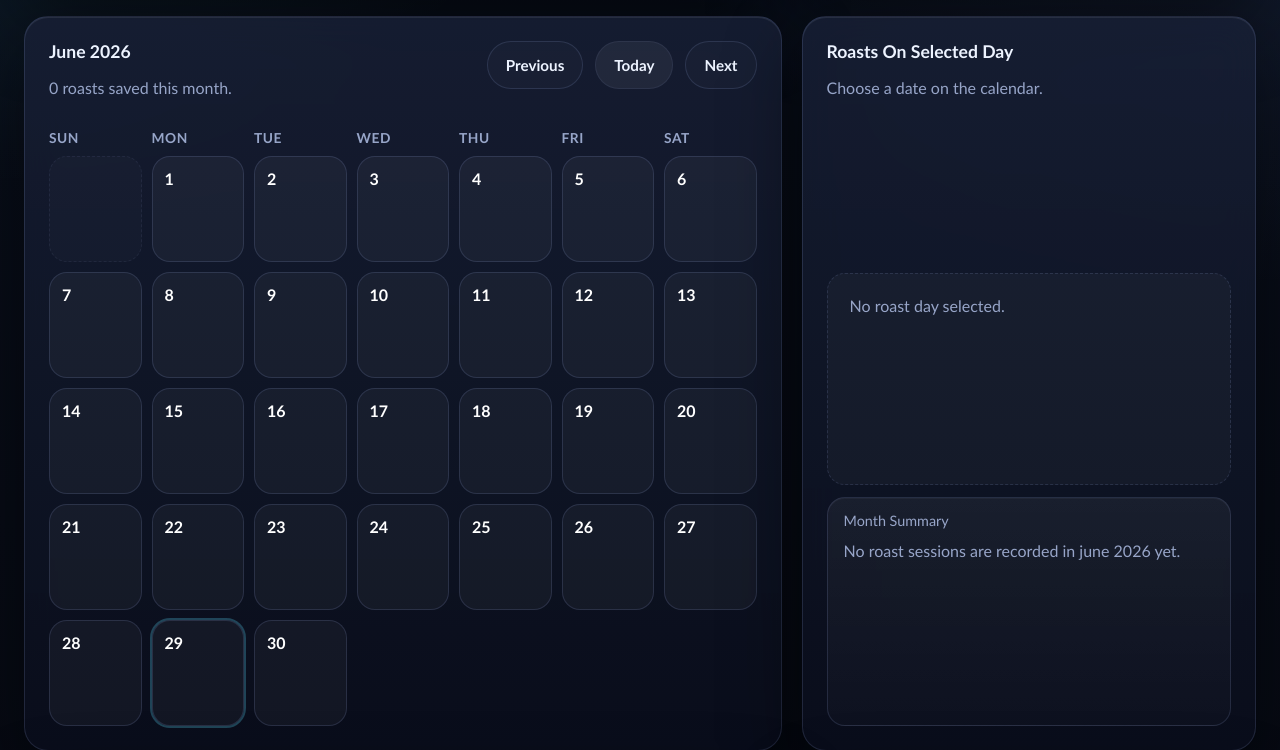
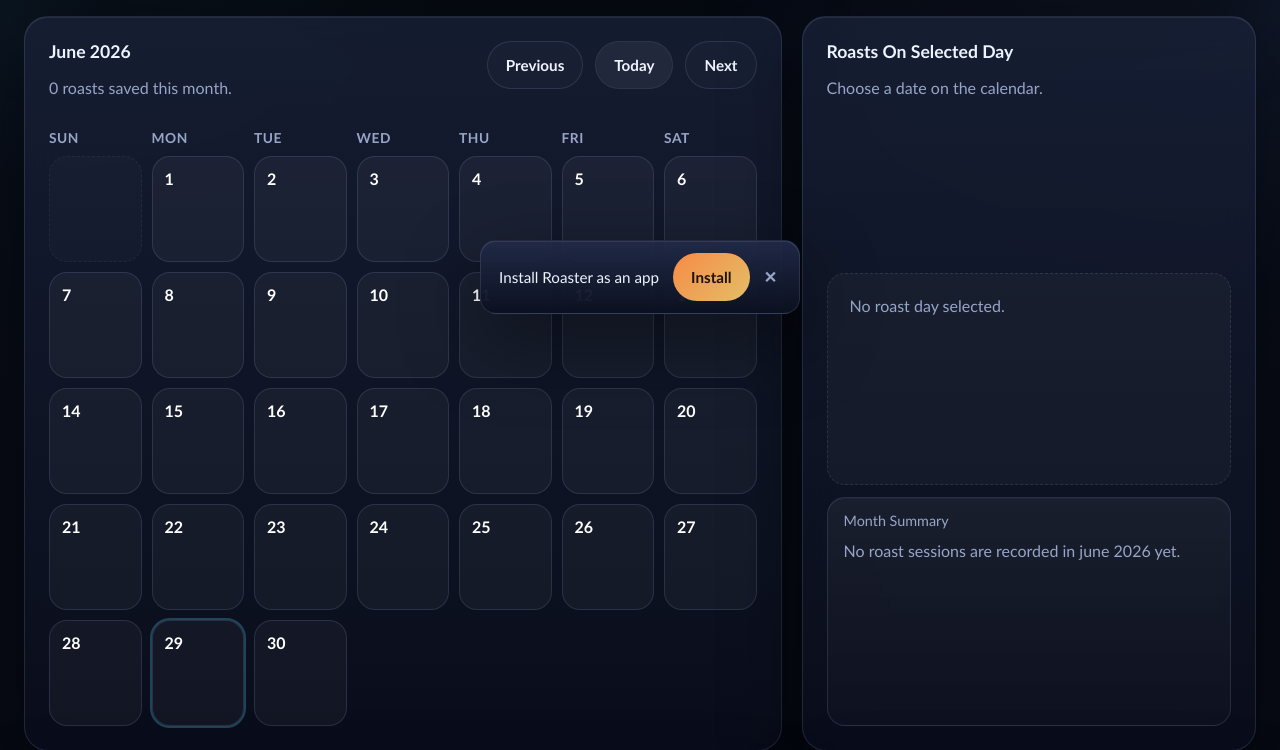
Before and after one commit to AnthonySilva03/roasterServer, a Flask app: page / in a window 1280 px wide. Shown: the part 470-1220 px from the top of the page. Run offline with Flask 3, Linux system fonts and the light colour scheme; data that the repository does not hold is empty.

Commit message:
Add PWA install-helper banner
Dismissible "Install Roaster as an app" banner (in base.html, shown app-wide).
Progressive enhancement in pwa_install.js: if the browser fires
beforeinstallprompt (Chromium on a secure origin) the button does a real
one-tap install; otherwise it shows "Add to Home screen" instructions — the
only install path in Firefox or over the Pi's http:// AP. Hides when already
installed (display-mode: standalone) and on appinstalled; dismiss is
per-session. Added to the SW precache (cache v5).

Co-Authored-By: Claude Opus 4.8 <noreply@anthropic.com>

```diff
--- a/app/static/css/app.css
+++ b/app/static/css/app.css
@@ -1125,3 +1125,84 @@ canvas {
         max-width: none;
     }
 }
+
+.pwa-install-banner {
+    position: fixed;
+    left: 50%;
+    transform: translateX(-50%);
+    bottom: calc(16px + env(safe-area-inset-bottom));
+    z-index: 1100;
+    display: flex;
+    align-items: center;
+    gap: 14px;
+    padding: 12px 14px 12px 18px;
+    border-radius: 16px;
+    background: var(--panel-strong);
+    border: 1px solid var(--border);
+    box-shadow: var(--shadow), var(--glass-highlight);
+    max-width: min(440px, calc(100vw - 24px));
+}
+
+.pwa-install-text {
+    color: var(--ink);
+    font-size: 0.95rem;
+}
+
+.pwa-install-actions {
+    display: flex;
+    align-items: center;
+    gap: 6px;
+    margin-left: auto;
+}
+
+.pwa-install-dismiss {
+    background: transparent;
+    border: none;
+    color: var(--muted);
+    font-size: 1rem;
+    line-height: 1;
+    cursor: pointer;
+    padding: 6px 8px;
+}
+
+.pwa-install-help {
+    position: fixed;
+    inset: 0;
+    z-index: 1200;
+    display: flex;
+    align-items: center;
+    justify-content: center;
+    padding: 20px;
+    background: rgba(0, 0, 0, 0.6);
+}
+
+.pwa-install-help-card {
+    background: var(--panel-strong);
+    border: 1px solid var(--border);
+    border-radius: 20px;
+    padding: 22px 24px;
+    max-width: 430px;
+    box-shadow: var(--shadow), var(--glass-highlight);
+}
+
+.pwa-install-help-card h3 {
+    margin: 0 0 12px;
+    color: var(--ink);
+}
+
+.pwa-install-help-card ol {
+    margin: 0 0 18px;
+    padding-left: 1.2em;
+    color: var(--muted);
+    line-height: 1.6;
+}
+
+.pwa-install-help-card strong {
+    color: var(--accent-dark);
+}
+
+/* Class selectors above would otherwise beat the UA [hidden] rule. */
+.pwa-install-banner[hidden],
+.pwa-install-help[hidden] {
+    display: none;
+}
--- a/app/static/sw.js
+++ b/app/static/sw.js
@@ -1,6 +1,6 @@
 // Roaster Server service worker.
 // Bump CACHE_VERSION whenever precached assets change to invalidate old caches.
-const CACHE_VERSION = "roaster-v4";
+const CACHE_VERSION = "roaster-v5";
 const PRECACHE = `${CACHE_VERSION}-precache`;
 const RUNTIME = `${CACHE_VERSION}-runtime`;
 
@@ -17,6 +17,7 @@ const STATIC_ASSETS = [
     "/static/js/lookup_page.js",
     "/static/js/lookup_edit.js",
     "/static/js/settings.js",
+    "/static/js/pwa_install.js",
     "/static/js/origin_map.js",
     "/static/vendor/socket.io.min.js",
     "/static/vendor/chart.umd.min.js",
--- a/app/templates/base.html
+++ b/app/templates/base.html
@@ -43,8 +43,28 @@
 
     <div id="toastRegion" class="toast-region" aria-live="polite" aria-atomic="false"></div>
 
+    <div id="pwaInstallBanner" class="pwa-install-banner" hidden>
+        <span class="pwa-install-text">Install Roaster as an app</span>
+        <div class="pwa-install-actions">
+            <button id="pwaInstallButton" class="primary" type="button">Install</button>
+            <button id="pwaInstallDismiss" class="pwa-install-dismiss" type="button" aria-label="Dismiss">✕</button>
+        </div>
+    </div>
+    <div id="pwaInstallHelp" class="pwa-install-help" hidden>
+        <div class="pwa-install-help-card">
+            <h3>Add Roaster to your home screen</h3>
+            <ol>
+                <li>If a Wi-Fi sign-in window is open, tap its menu (⋮) and choose <strong>Open in browser</strong>.</li>
+                <li>In the browser, open the menu (⋮ or the share icon).</li>
+                <li>Tap <strong>Add to Home screen</strong> (or <strong>Install app</strong>), then confirm.</li>
+            </ol>
+            <button id="pwaInstallHelpClose" class="primary" type="button">Got it</button>
+        </div>
+    </div>
+
     <script src="{{ url_for('static', filename='js/toast.js') }}"></script>
     <script src="{{ url_for('static', filename='js/live_charts.js') }}"></script>
+    <script src="{{ url_for('static', filename='js/pwa_install.js') }}"></script>
     {% block scripts %}{% endblock %}
 
     <script>
```
Also changed, not shown: app/static/js/pwa_install.js (added, +74 -0 lines).
